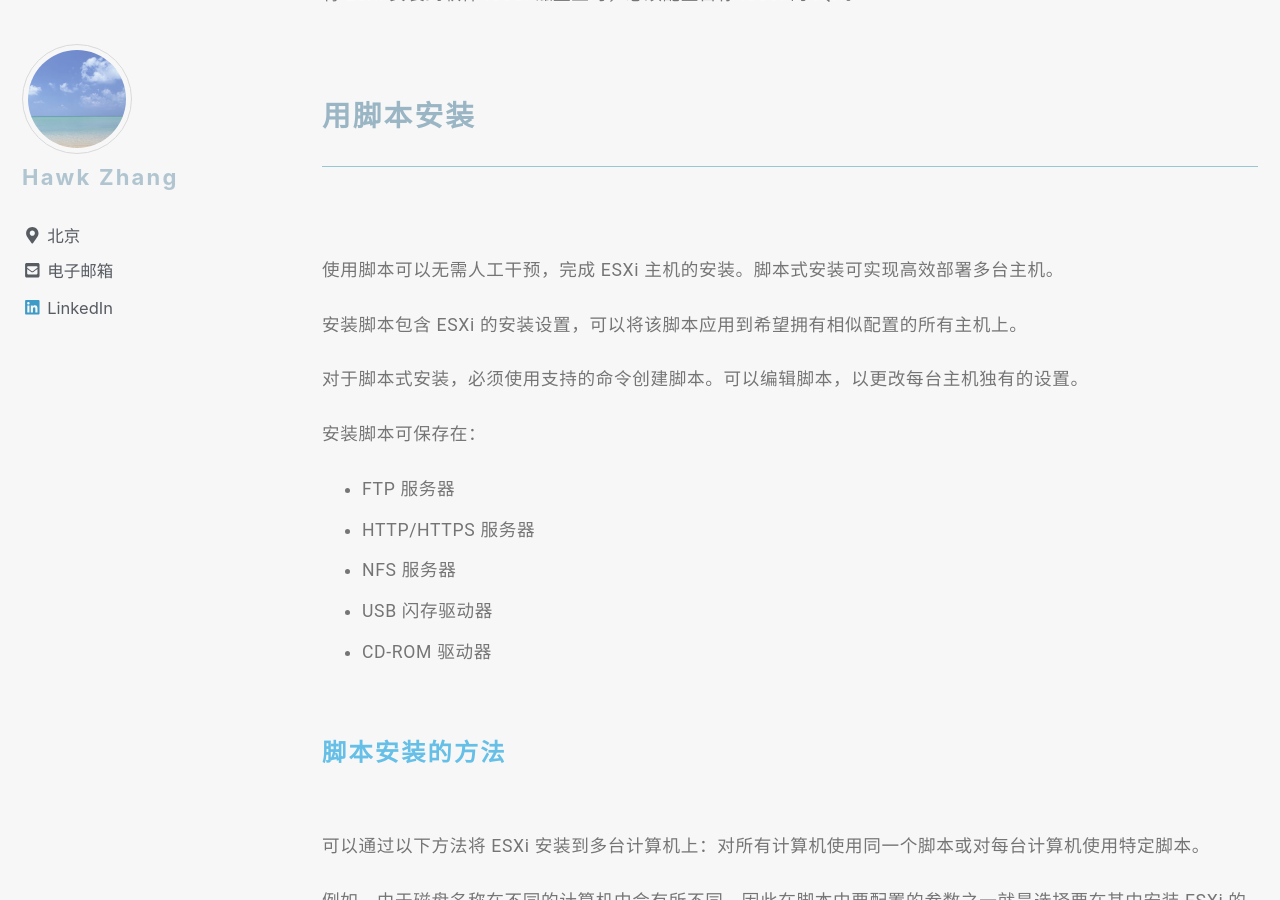
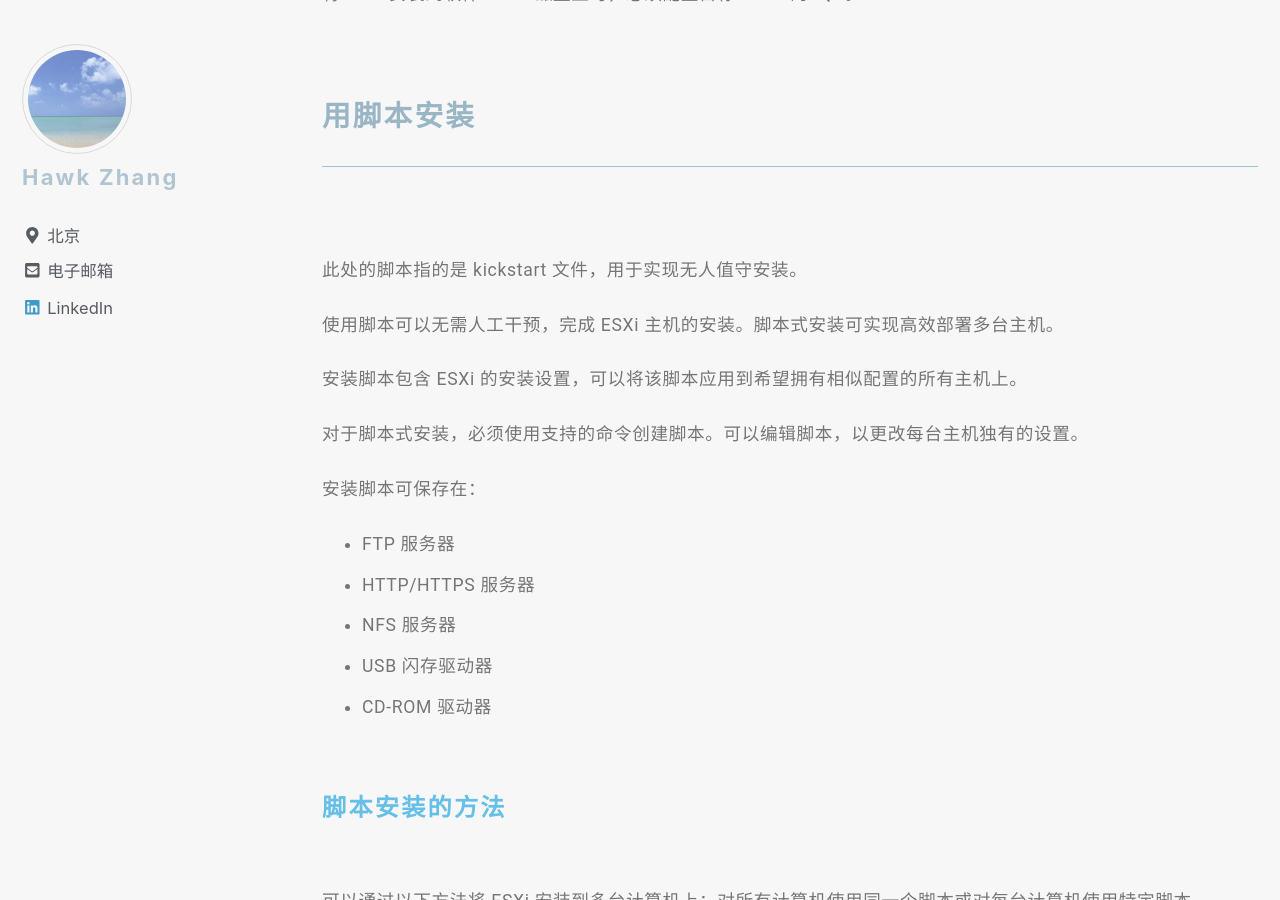
Before and after one commit to narru888/linotes_note, a Jekyll site: the page built from _posts/virtualizaion/2018-04-01-vsphere.setup.md, in a window 1280 px wide and 900 px high, scrolled down 15832 px. Built offline with Jekyll 4.4.1, drawn with Linux system fonts in a browser that asks for light colours; nearby versions of some CDN libraries; a script that is not in the unit is left out.

Commit message:
update on 2018-11-28 16:50:01 CST

```diff
--- a/_posts/virtualizaion/2018-04-01-vsphere.setup.md
+++ b/_posts/virtualizaion/2018-04-01-vsphere.setup.md
@@ -543,6 +543,8 @@ ESXi 安装需要的信息
 
 ### 用脚本安装
 
+此处的脚本指的是 kickstart 文件，用于实现无人值守安装。
+
 使用脚本可以无需人工干预，完成 ESXi 主机的安装。脚本式安装可实现高效部署多台主机。
 
 安装脚本包含 ESXi 的安装设置，可以将该脚本应用到希望拥有相似配置的所有主机上。
```
